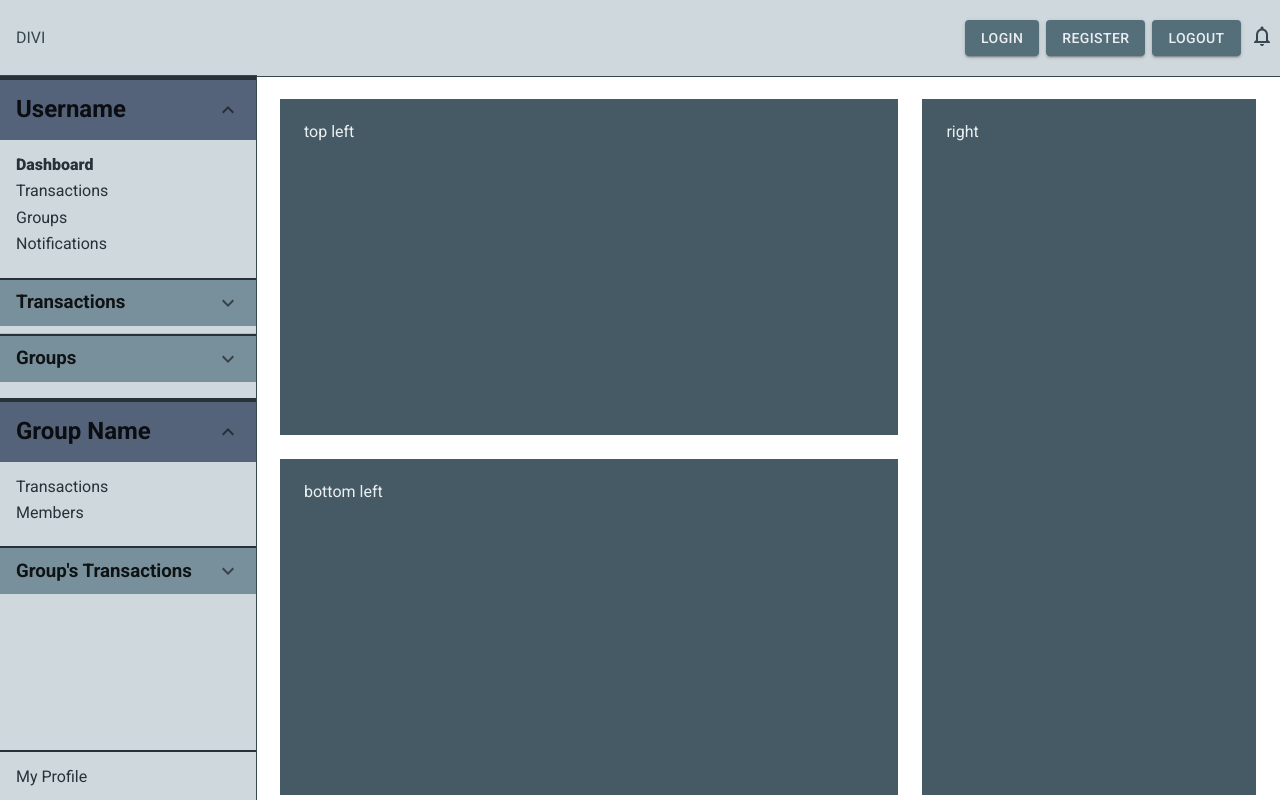
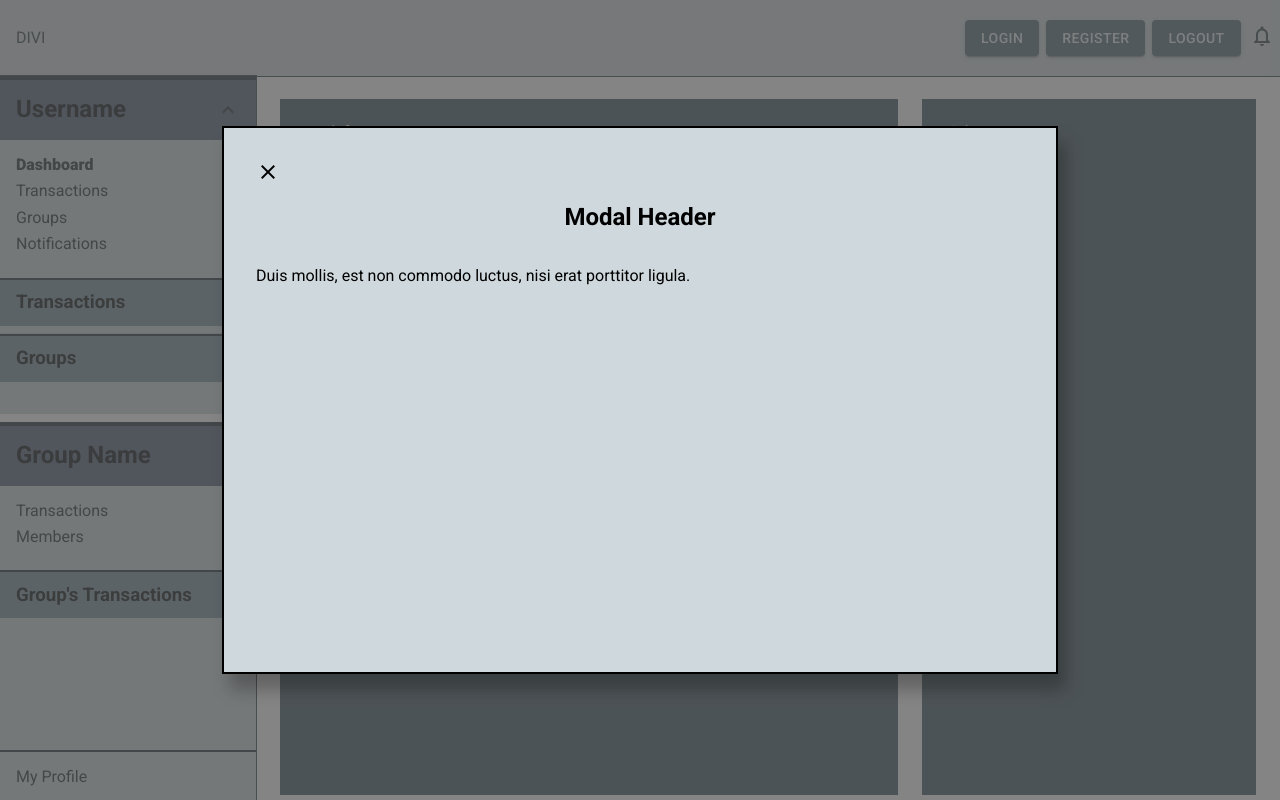
Before and after one commit to v-lane/Divi, a React (Vite) app in the folder frontend/: page / in a window 1280 px wide. Built offline with nearby package versions, Linux system fonts and the light colour scheme.

Commit message:
Add modal view

```diff
--- a/frontend/src/App.jsx
+++ b/frontend/src/App.jsx
@@ -3,12 +3,18 @@ import React, { useState } from 'react';
 import './App.scss';
 import TopNavigationBar from './components/TopNavigationBar';
 import SideNavigationBar from './components/SideNavigationBar';
+import ThreeSectionBody from './components/ThreeSectionBody';
+import ModalView from './components/ModalView';
+import theme from './styles/createTheme';
+
 import { ThemeProvider } from '@mui/material/styles';
-import theme from './styles/createTheme';
-import ThreeSectionBody from './components/ThreeSectionBody';
-
 
 function App() {
+  const [modalView, setModalView] = useState(true)
+
+  const handleClick = (() => {
+    setModalView(false);
+  })
 
   return (
     <ThemeProvider theme={theme}>
@@ -18,6 +24,7 @@ function App() {
       <main>
         <SideNavigationBar />
         <ThreeSectionBody />
+        {modalView && <ModalView handleClick={handleClick}/>}
       </main>
     </ThemeProvider>
   );
--- a/frontend/src/App.scss
+++ b/frontend/src/App.scss
@@ -1,5 +1,6 @@
 #root {
   max-width: 1280px;
+  min-width: 300px;
   margin: 0;
   padding: 0;
   box-sizing: border-box;
@@ -14,6 +15,7 @@
   --primary-color-100: #cfd8dc;
   --text-color-primary: #263238;
   --text-color-light: #eceff1;
+  --modal-page-background: rgba(81, 81, 81, 0.7);
 }
 
 body {
--- /dev/null
+++ b/frontend/src/components/ModalView.jsx
@@ -0,0 +1,27 @@
+import React from 'react';
+
+import '../styles/ModalView.scss';
+
+import Box from '@mui/material/Box';
+import Icon from '@mui/material/Icon';
+
+
+const ModalView = (props) => {
+  const {handleClick} = props
+
+
+
+  return (
+    <section className="overlay">
+      <Box className="modal">
+        <header>
+        <Icon className='close-button' onClick={handleClick}>close</Icon>
+        <h2>Modal Header</h2>
+        </header>
+        <p>Duis mollis, est non commodo luctus, nisi erat porttitor ligula.</p>
+      </Box>
+    </section>
+  );
+};
+
+export default ModalView;
--- /dev/null
+++ b/frontend/src/styles/ModalView.scss
@@ -0,0 +1,48 @@
+.overlay {
+  /* Positioning and size */
+  position: fixed;
+  top: 0;
+  left: 0;
+  width: 100vw;
+  height: 100vh;
+  /* color */
+  background-color: var(--modal-page-background);
+}
+
+.modal {
+  /* positioning in center of page */
+  position: fixed;
+  display:flex;
+  flex-direction: column;
+  top: 50vh;
+  left: 50vw;
+  transform: translate(-50%, -50%);
+  padding: 2em;
+  /* size */
+  height: 60%;
+  width: 60%;
+  /* styles */
+  background-color: var(--primary-color-100);
+  border: 2px solid #000;
+  box-shadow: 8px 16px 16px hsl(0deg 0% 1% / .25)
+
+}
+
+header {
+  display: flex;
+  flex-direction: column;
+
+  .close-button {
+    cursor: pointer
+
+  }
+
+  .close-button:hover {
+    font-weight: bolder;
+  }
+
+  h2 {
+    align-self: center;
+  }
+
+}
```
